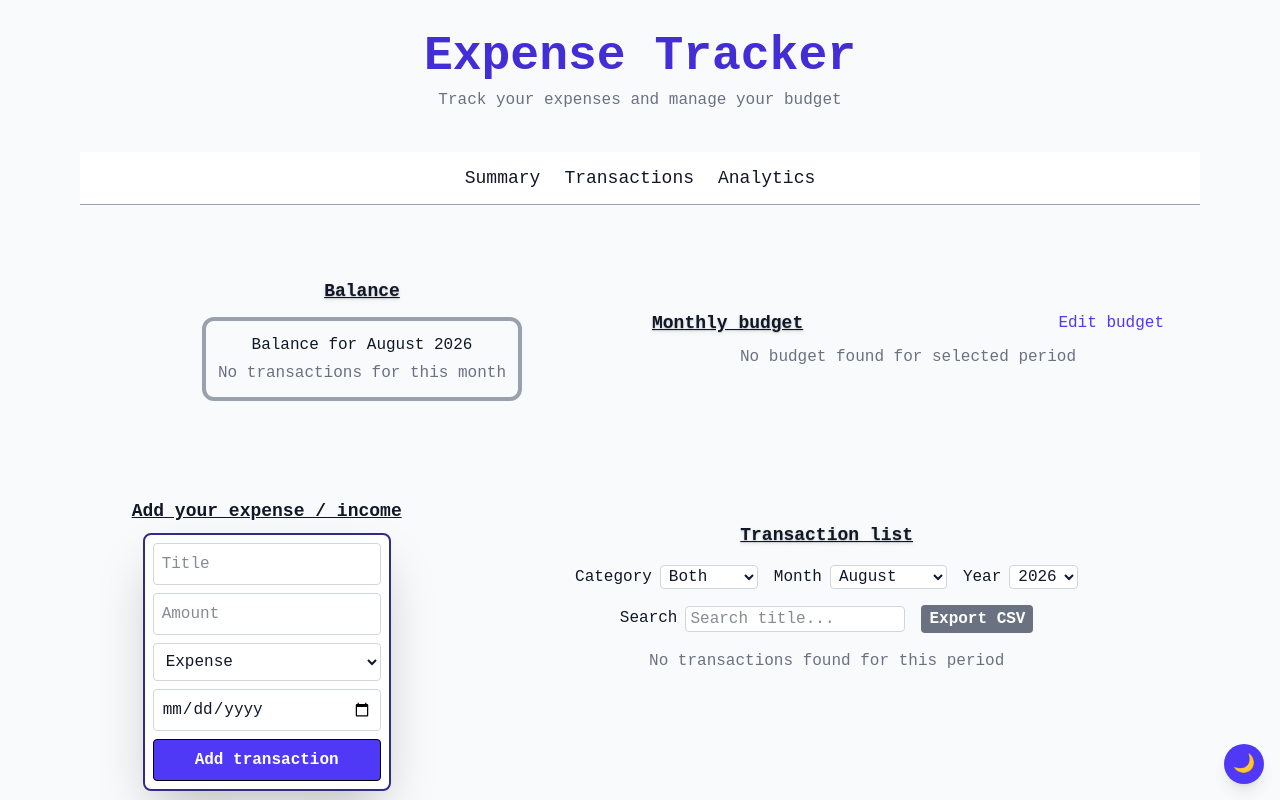
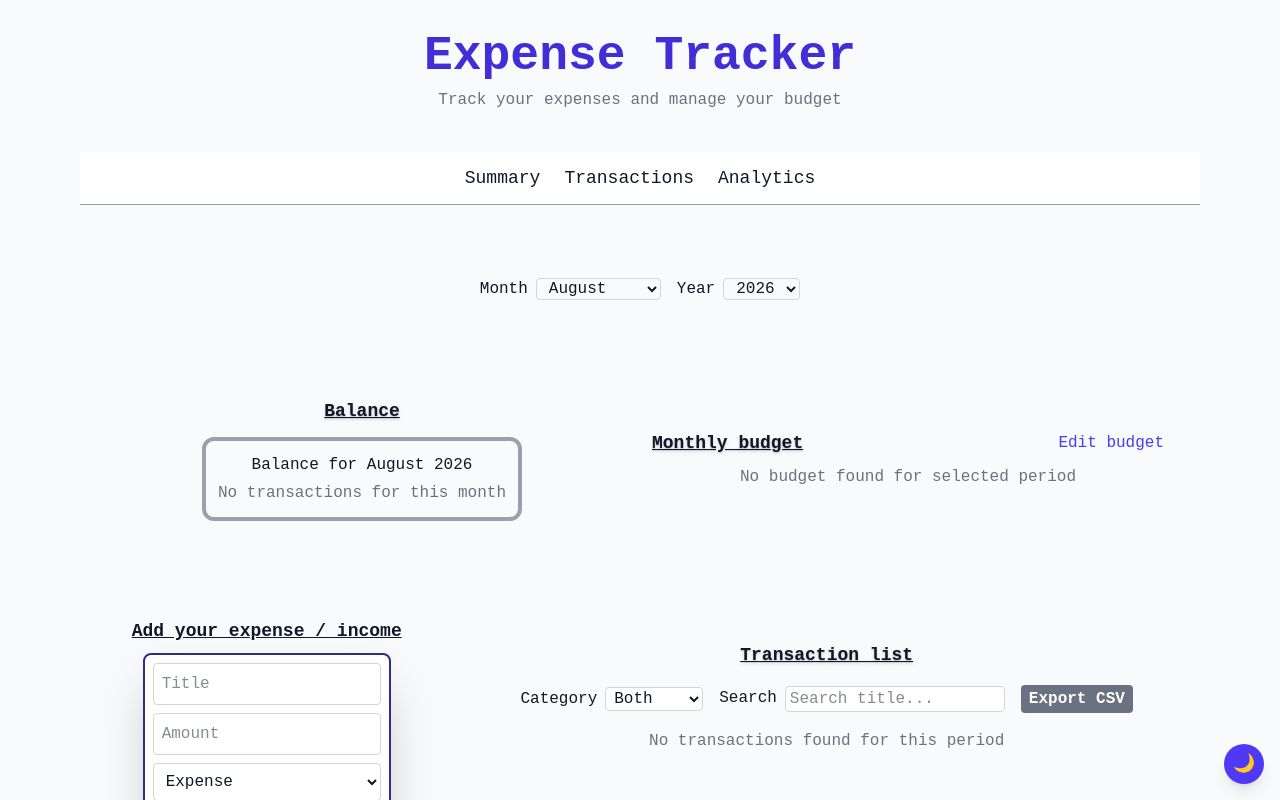
Before and after one commit to DanielGodoyGalindo/expense-tracker, a React (Vite) app: page / in a window 1280 px wide. Shown: the top 800 px of the page. Built offline with nearby package versions, Linux system fonts and the light colour scheme.

Commit message:
feat: add PeriodSelector component to select month/year

```diff
--- a/src/App.tsx
+++ b/src/App.tsx
@@ -10,6 +10,7 @@ import Budget from './components/Budget';
 import { filterTransactions, sortTransactions } from './utils/transactionUtils'
 import type { Category, SortBy, SortOrder } from "./types/filters";
 import MonthlyBarChart from './components/MonthlyBarChart';
+import PeriodSelector from './components/PeriodSelector';
 
 function App() {
 
@@ -109,6 +110,8 @@ function App() {
   const budgetKey = `${selectedYear}-${selectedMonth}`;
   const currentBudget = budgets[budgetKey] ?? 0;
 
+  const years = [...new Set(transactions.map((t) => t.date.slice(0, 4)))];
+
   return (
     <div className={darkMode ? "dark" : ""}>
       <div className="min-h-screen bg-gray-50 dark:bg-gray-900 text-gray-900 dark:text-white">
@@ -156,6 +159,14 @@ function App() {
 
           <div className="max-w-6xl mx-auto px-4 py-8 space-y-24">
 
+            <PeriodSelector
+              selectedMonth={selectedMonth}
+              selectedYear={selectedYear}
+              setSelectedMonth={setSelectedMonth}
+              setSelectedYear={setSelectedYear}
+              years={years}
+            />
+
             <section id="summary" className="grid grid-cols-1 md:grid-cols-2 gap-6 scroll-mt-20">
               <Balance transactions={filteredTransactions} selectedMonth={selectedMonth} selectedYear={selectedYear} />
               <Budget
@@ -180,11 +191,7 @@ function App() {
               <div className="lg:col-span-2">
                 <TransactionList
                   transactions={sortedTransactions}
-                  selectedMonth={selectedMonth}
-                  selectedYear={selectedYear}
                   selectedCategory={selectedCategory}
-                  setSelectedMonth={setSelectedMonth}
-                  setSelectedYear={setSelectedYear}
                   setSelectedCategory={setSelectedCategory}
                   setSearchTitle={setSearchTitle}
                   searchTitle={searchTitle}
--- /dev/null
+++ b/src/components/PeriodSelector.tsx
@@ -0,0 +1,75 @@
+type Props = {
+  selectedMonth: string;
+  selectedYear: string;
+  setSelectedMonth: React.Dispatch<React.SetStateAction<string>>;
+  setSelectedYear: React.Dispatch<React.SetStateAction<string>>;
+  years: string[];
+};
+
+function PeriodSelector({ selectedMonth, selectedYear, setSelectedMonth, setSelectedYear, years, }: Props) {
+
+  const months = [
+    { name: "January", value: "01" },
+    { name: "February", value: "02" },
+    { name: "March", value: "03" },
+    { name: "April", value: "04" },
+    { name: "May", value: "05" },
+    { name: "June", value: "06" },
+    { name: "July", value: "07" },
+    { name: "August", value: "08" },
+    { name: "September", value: "09" },
+    { name: "October", value: "10" },
+    { name: "November", value: "11" },
+    { name: "December", value: "12" },
+  ];
+
+  const border_style = "border border-gray-300 rounded-sm px-2";
+
+  return (
+    <div className="flex justify-center items-center gap-4">
+
+      <div className="flex items-center gap-2">
+        <label htmlFor="month">Month</label>
+
+        <select
+          id="month"
+          className={border_style}
+          value={selectedMonth}
+          onChange={(e) => setSelectedMonth(e.target.value)}
+        >
+          {months.map((month) => (
+            <option key={month.value} value={month.value}>
+              {month.name}
+            </option>
+          ))}
+        </select>
+      </div>
+
+      <div className="flex items-center gap-2">
+        <label htmlFor="year">Year</label>
+
+        <select
+          id="year"
+          className={border_style}
+          value={selectedYear}
+          onChange={(e) => setSelectedYear(e.target.value)}
+        >
+          {years.length > 0 ? (
+            years.map((year) => (
+              <option key={year} value={year}>
+                {year}
+              </option>
+            ))
+          ) : (
+            <option value={selectedYear}>
+              {selectedYear}
+            </option>
+          )}
+        </select>
+      </div>
+
+    </div>
+  );
+}
+
+export default PeriodSelector;
--- a/src/components/TransactionList.tsx
+++ b/src/components/TransactionList.tsx
@@ -7,11 +7,7 @@ import { exportTransactionsToCSV } from "../utils/csv";
 
 type Props = {
   transactions: Transaction[];
-  selectedMonth: string;
-  selectedYear: string;
   selectedCategory: Category;
-  setSelectedMonth: React.Dispatch<React.SetStateAction<string>>;
-  setSelectedYear: React.Dispatch<React.SetStateAction<string>>;
   setEditingTransaction: React.Dispatch<React.SetStateAction<Transaction | null>>;
   setSelectedCategory: React.Dispatch<React.SetStateAction<Category>>;
   searchTitle: string;
@@ -23,30 +19,9 @@ type Props = {
   onRequestDelete: (transaction: Transaction) => void;
 };
 
-function TransactionList({ transactions, selectedMonth, selectedYear, selectedCategory, setSelectedMonth, setSelectedYear, setEditingTransaction, setSelectedCategory, searchTitle, setSearchTitle, sortBy, setSortBy, sortOrder, setSortOrder, onRequestDelete }: Props) {
+function TransactionList({ transactions, selectedCategory, setEditingTransaction, setSelectedCategory, searchTitle, setSearchTitle, sortBy, setSortBy, sortOrder, setSortOrder, onRequestDelete }: Props) {
   const [currentPage, setCurrentPage] = useState(1);
   const itemsPerPage = 5;
-  const years = [...new Set(transactions.map((t) => t.date.slice(0, 4)))];
-  const months = [
-    { name: "January", value: "01" },
-    { name: "February", value: "02" },
-    { name: "March", value: "03" },
-    { name: "April", value: "04" },
-    { name: "May", value: "05" },
-    { name: "June", value: "06" },
-    { name: "July", value: "07" },
-    { name: "August", value: "08" },
-    { name: "September", value: "09" },
-    { name: "October", value: "10" },
-    { name: "November", value: "11" },
-    { name: "December", value: "12" },
-  ];
-
-  useEffect(() => {
-    if (transactions.length > 0 && !years.includes(selectedYear)) {
-      setSelectedYear(years[0]);
-    }
-  }, [transactions]);
 
   const filteredTransactions = transactions;
 
@@ -62,7 +37,7 @@ function TransactionList({ transactions, selectedMonth, selectedYear, selectedCa
 
   useEffect(() => {
     setCurrentPage(1);
-  }, [selectedMonth, selectedYear, selectedCategory]);
+  }, [selectedCategory]);
 
   const border_style = "border border-gray-300 rounded-sm pl-1 pr-1 bg-white dark:bg-gray-700"
 
@@ -90,34 +65,6 @@ function TransactionList({ transactions, selectedMonth, selectedYear, selectedCa
             {categories.map((category) =>
               <option key={category} value={category}>
                 {category}
-              </option>
-            )}
-          </select>
-        </div>
-
-        <div className="flex gap-2">
-          <span>Month</span>
-          <select className={border_style} value={selectedMonth} onChange={(e) => setSelectedMonth(e.target.value)}>
-            {months.map((month) => (
-              <option key={month.value} value={month.value}>
-                {month.name}
-              </option>
-            ))}
-          </select>
-        </div>
-
-        <div className="flex gap-2">
-          <span>Year</span>
-          <select className={border_style} value={selectedYear} onChange={(e) => setSelectedYear(e.target.value)}>
-            {years.length > 0 ? (
-              years.map((year) => (
-                <option key={year} value={year}>
-                  {year}
-                </option>
-              ))
-            ) : (
-              <option value={String(new Date().getFullYear())}>
-                {new Date().getFullYear()}
               </option>
             )}
           </select>
```
